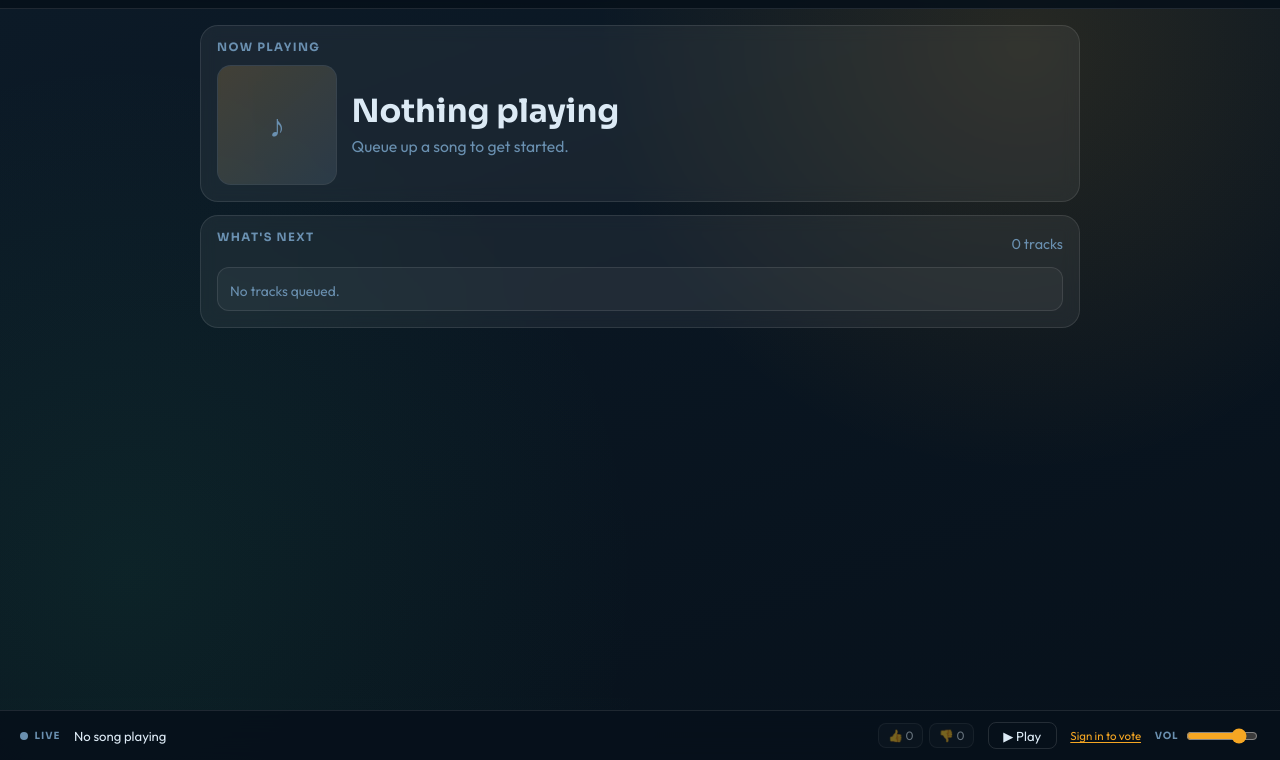
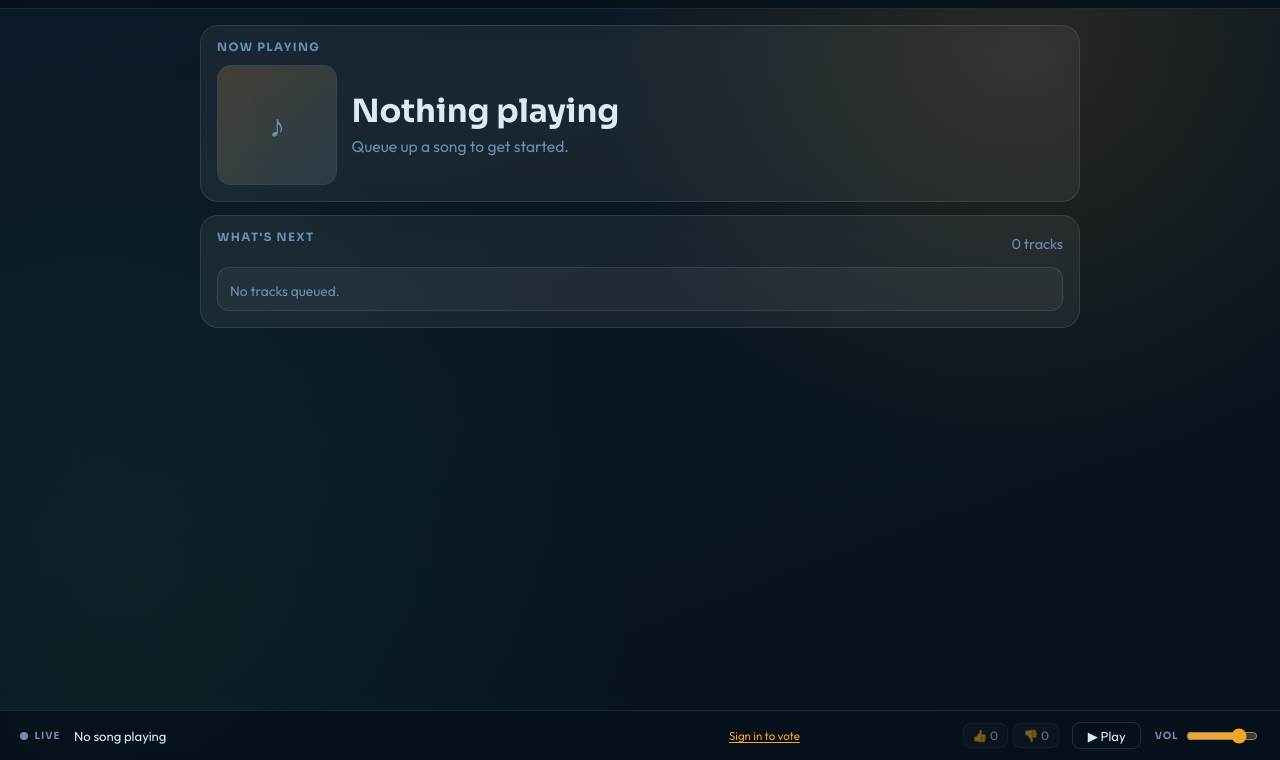
Before and after one commit to Awebbtx/HSNBAJukebox, a website with bundled scripts: page public/index.html in a window 1280 px wide. Shown: the part 40-800 px from the top of the page. Built offline with nearby package versions, Linux system fonts and the light colour scheme; files whose address does not match are found by name.

Commit message:
Move audio reconnect status left of votes and stabilize layout

```diff
--- a/public/audio-bar.css
+++ b/public/audio-bar.css
@@ -134,7 +134,8 @@ body.has-audio-bar {
   color: #6a90b0;
   white-space: nowrap;
   flex-shrink: 0;
-  max-width: 230px;
+  width: 220px;
+  max-width: 220px;
   overflow: hidden;
   text-overflow: ellipsis;
 }
--- a/public/audio-bar.js
+++ b/public/audio-bar.js
@@ -239,12 +239,12 @@ export function initAudioBar() {
       <span class="ab-live-label">LIVE</span>
     </div>
     <span class="ab-now" id="ab-now">Loading current song...</span>
+    <span class="ab-status" id="ab-status"></span>
     <div class="ab-votes" aria-label="Song votes">
       <button class="ab-vote-btn" id="ab-vote-up" type="button" title="Upvote current song">👍 <span id="ab-vote-up-count">0</span></button>
       <button class="ab-vote-btn" id="ab-vote-down" type="button" title="Downvote current song">👎 <span id="ab-vote-down-count">0</span></button>
     </div>
     <button class="ab-toggle" id="ab-toggle" type="button">▶ Play</button>
-    <span class="ab-status" id="ab-status"></span>
     <div class="ab-vol-wrap">
       <span class="ab-vol-label">VOL</span>
       <input class="ab-vol" id="ab-vol" type="range" min="0" max="1" step="0.02"
```
